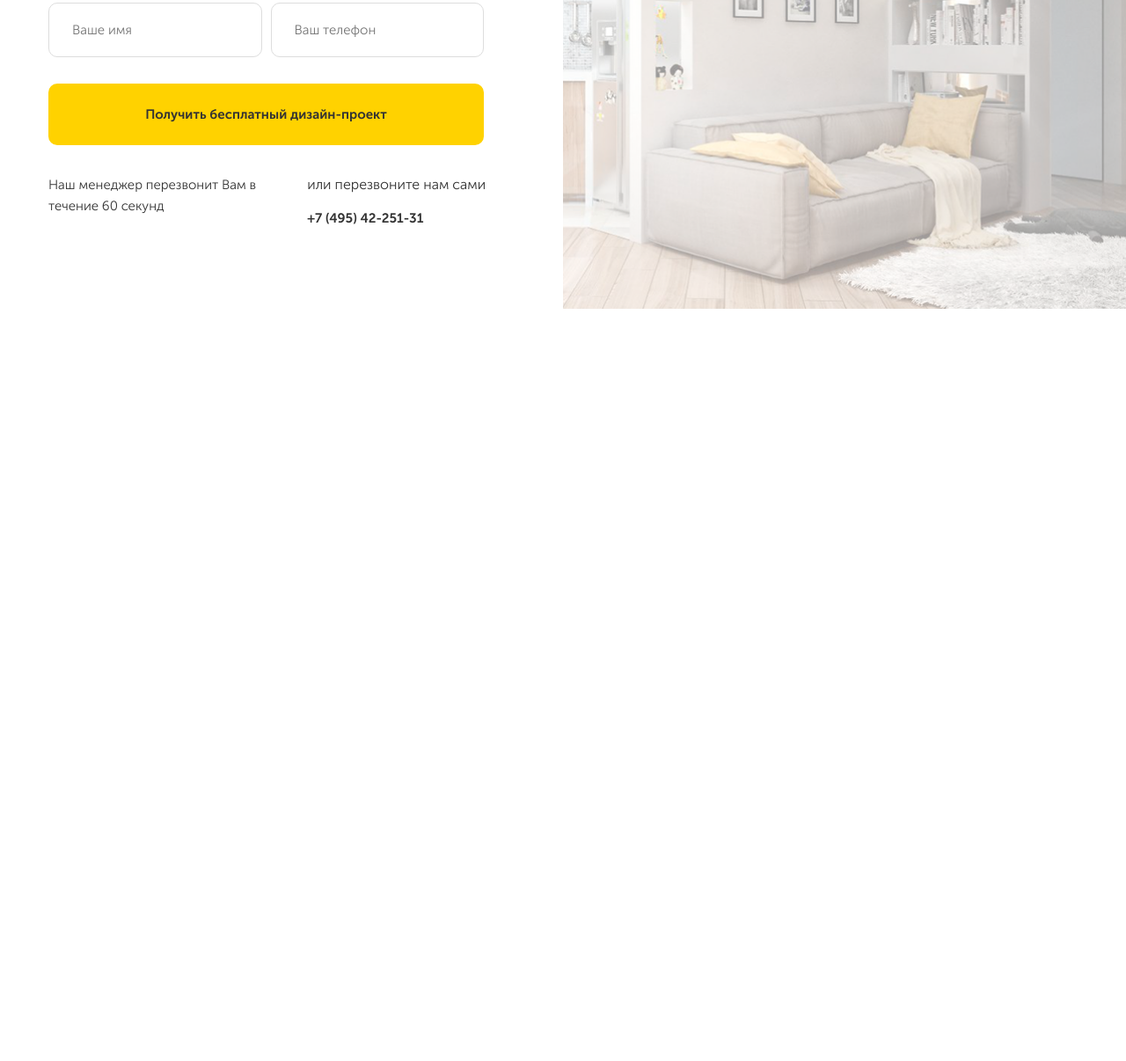
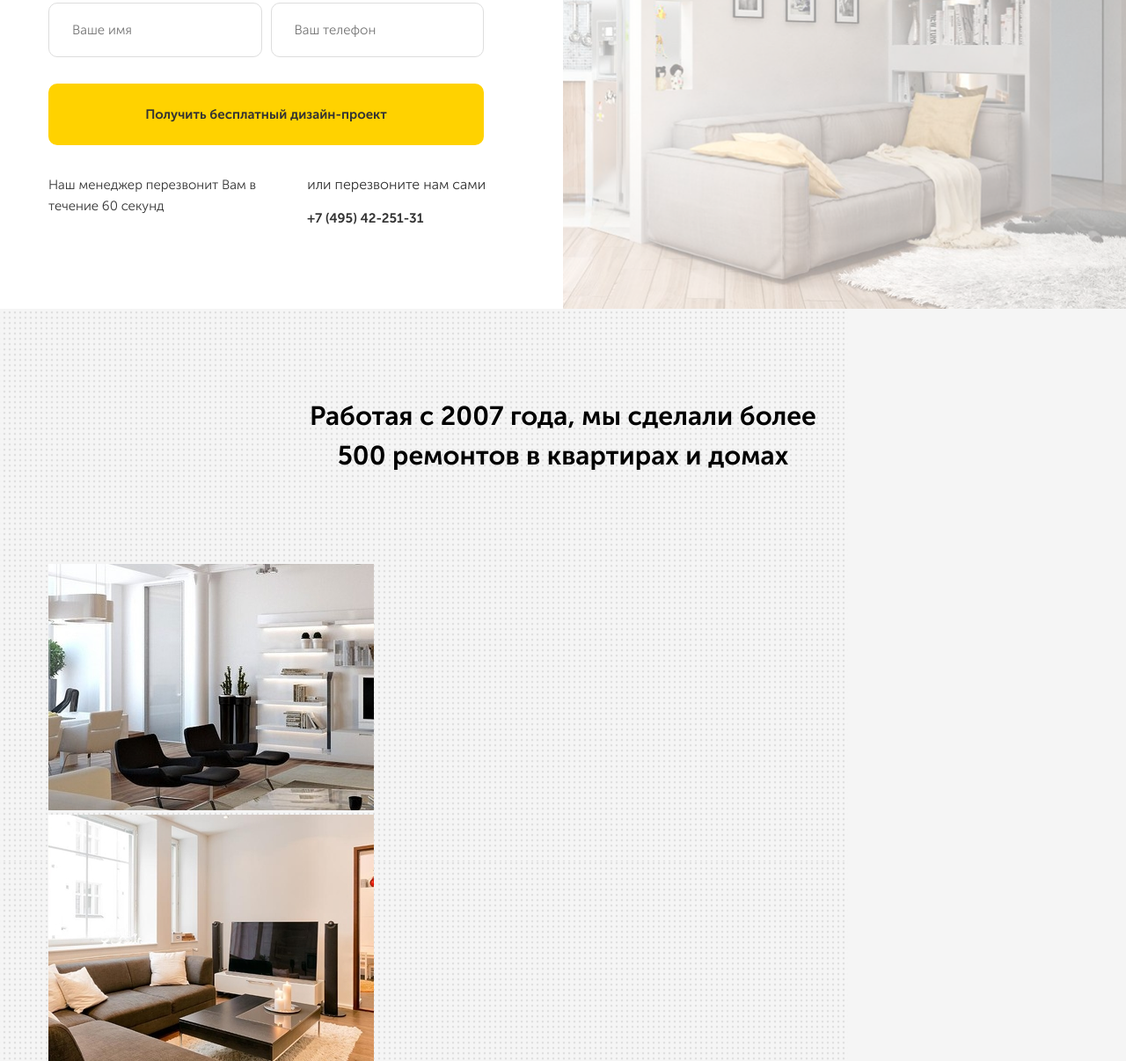
Before and after one commit to Vminskiy/repair_homework, a plain HTML site: page src/index.html in a window 1280 px wide. Shown: the part 945-2151 px from the top of the page at 88% size. Before the commit the page ends 1296 px from the top, so only its background shows below. Drawn offline with nearby package versions, Linux system fonts and the light colour scheme.

Commit message:
Разметка третьей секции и картинки для слайдера, стиль заголовков секций

```diff
--- a/src/index.html
+++ b/src/index.html
@@ -139,6 +139,32 @@
 </div>
 <!-- /.modal -->
 
+<section class="section third">
+  <div class="container">
+    <h2 class="section-title third__title">Работая с 2007 года,
+      мы сделали более 500 ремонтов в квартирах и домах
+      </h2>
+
+    <div class="slider">
+      <div class="slider__item"><img src="img/third/image_1.jpg" alt="Слайд"></div>
+      <!-- /.slider__item -->
+      <div class="slider__item"><img src="img/third/image_2.jpg" alt="Слайд"></div>
+      <!-- /.slider__item -->
+      <div class="slider__item"><img src="img/third/image_3.jpg" alt="Слайд"></div>
+      <!-- /.slider__item -->
+      <div class="slider__item"><img src="img/third/image_1.jpg" alt="Слайд"></div>
+      <!-- /.slider__item -->
+      <div class="slider__item"><img src="img/third/image_2.jpg" alt="Слайд"></div>
+      <!-- /.slider__item -->
+      <div class="slider__item"><img src="img/third/image_3.jpg" alt="Слайд"></div>
+      <!-- /.slider__item -->
+    </div>
+    <!-- /.slider -->
+  </div>
+  <!-- /.container -->
+</section>
+<!-- /.section third -->
+
 <div class="button button-up" id="up">
   Наверх
 </div>
--- a/src/sass/_interface.sass
+++ b/src/sass/_interface.sass
@@ -32,3 +32,10 @@ body
   background-color: $input-background
   &:focus-within
     border: 1px solid orange
+
+.section-title
+  padding-top: 100px
+  font-size: 30px
+  line-height: 45px
+  +bold
+  text-align: center
--- /dev/null
+++ b/src/sass/blocks/_third.sass
@@ -0,0 +1,6 @@
+.third
+  background: $section-color url('../img/third/pattern.jpg') repeat-y center left
+  &__title
+    margin: auto
+    max-width: 600px
+    margin-bottom: 100px
--- a/src/sass/style.sass
+++ b/src/sass/style.sass
@@ -6,3 +6,5 @@
 @import 'blocks/second'
 @import 'blocks/modal'
 @import 'blocks/button'
+@import 'blocks/third'
+@import 'animation'
```
Also changed, not shown: src/css/style.css, src/img/third/Image_1.jpg (added), src/img/third/Image_2.jpg (added), src/img/third/Image_3.jpg (added), src/img/third/Pattern.jpg (added), src/img/third/left-arrow.png (added), src/img/third/right-arrow.png (added), src/sass/_animation.sass (added), 1 other file.
